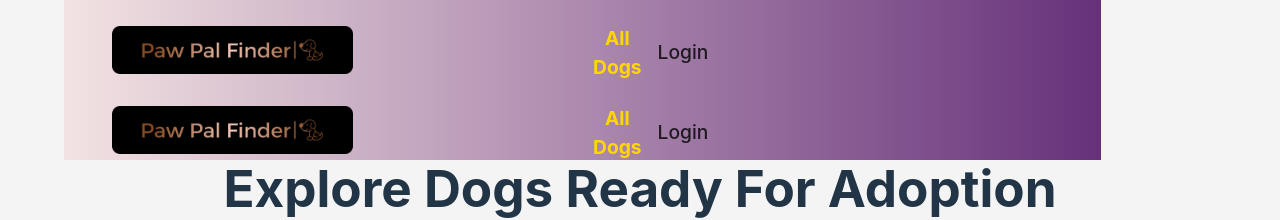
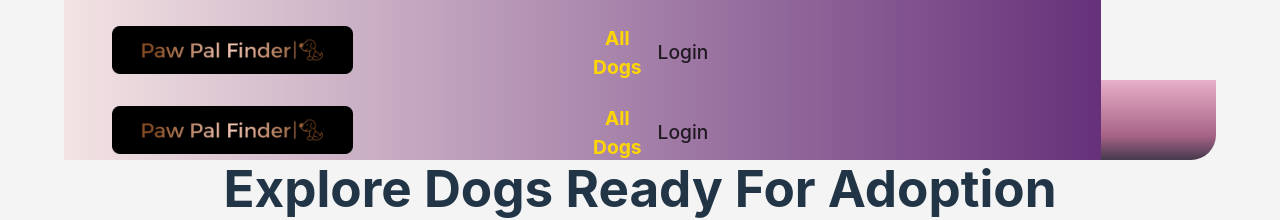
Before and after one commit to SaraVahidinovin/paw-pal-finder, a React (Vite) app: page /alldogs in a window 1280 px wide. Shown: the top 220 px of the page. Built offline with nearby package versions, Linux system fonts and the light colour scheme; data requests are answered from the project's data file.

Commit message:
Add header styles

```diff
--- a/src/styles/allDogsPage.css
+++ b/src/styles/allDogsPage.css
@@ -0,0 +1,9 @@
+.header-container {
+    background: linear-gradient(180deg,
+    rgba(204, 17, 102, 0.30) 0%,   /* CC1166 with 30% opacity */
+    rgba(121, 14, 70, 0.63) 70%,   /* 790E46 with 63% opacity */
+    rgba(25, 11, 34, 0.8) 100%       /* 190B22 with 100% opacity */
+  );
+  border-bottom-left-radius: 25px;
+  border-bottom-right-radius: 25px;
+}
```
